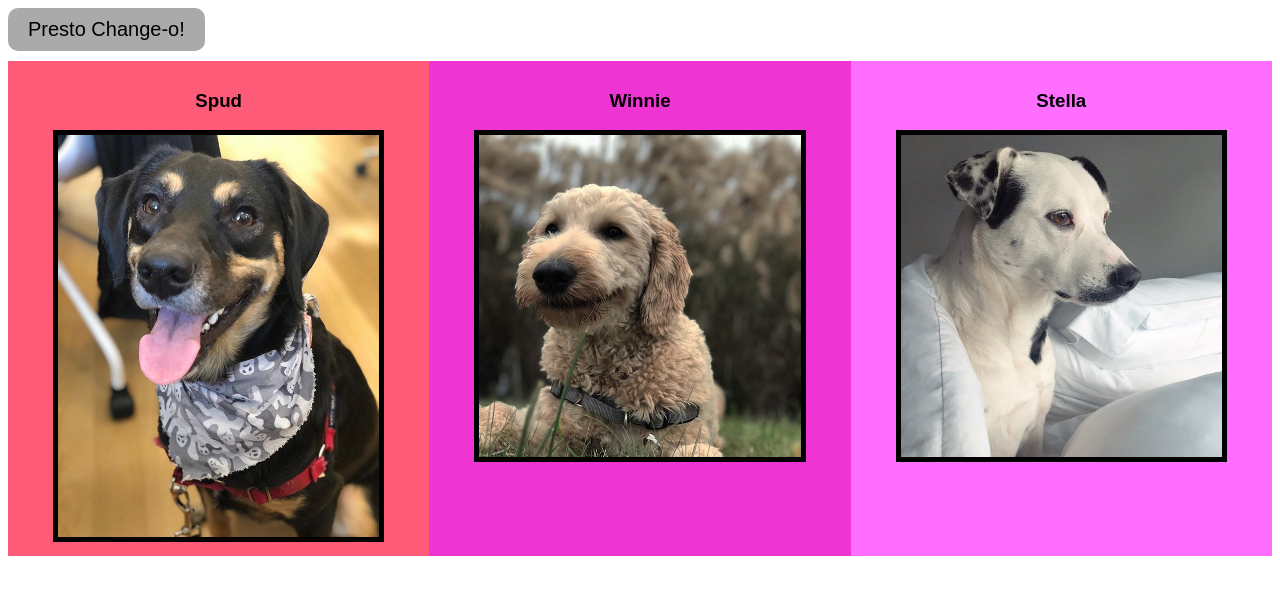
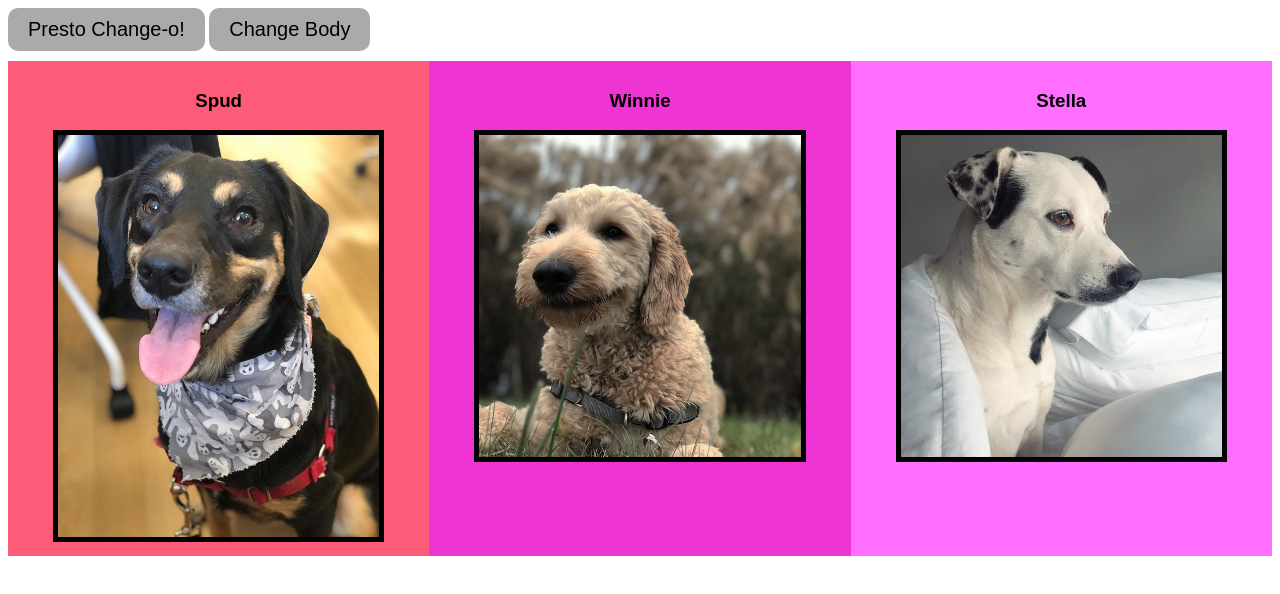
Before and after one commit to taylorkk/2019-spring-06-javascript-functions, a plain HTML site: page index.html in a window 1280 px wide. Drawn offline with nearby package versions, Linux system fonts and the light colour scheme.

Commit message:
Update index.html

```diff
--- a/index.html
+++ b/index.html
@@ -11,6 +11,7 @@
     <body>
       <section id="header">
         <button id="changeButton">Presto Change-o!</button>
+          <button id="changeBody">Change Body</button>
       </section>
       <div id="funhouse">
         <section class='dog'>
```
